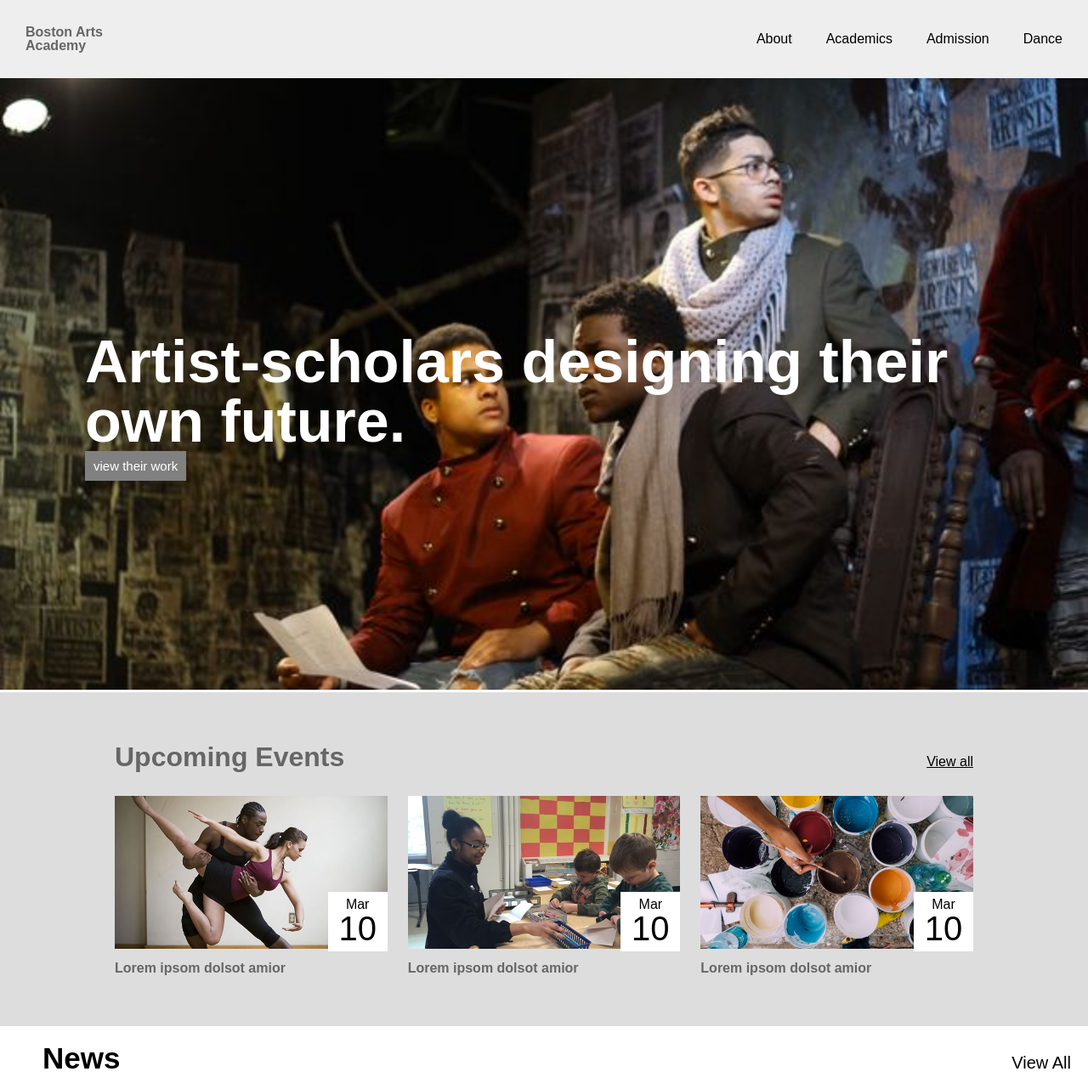
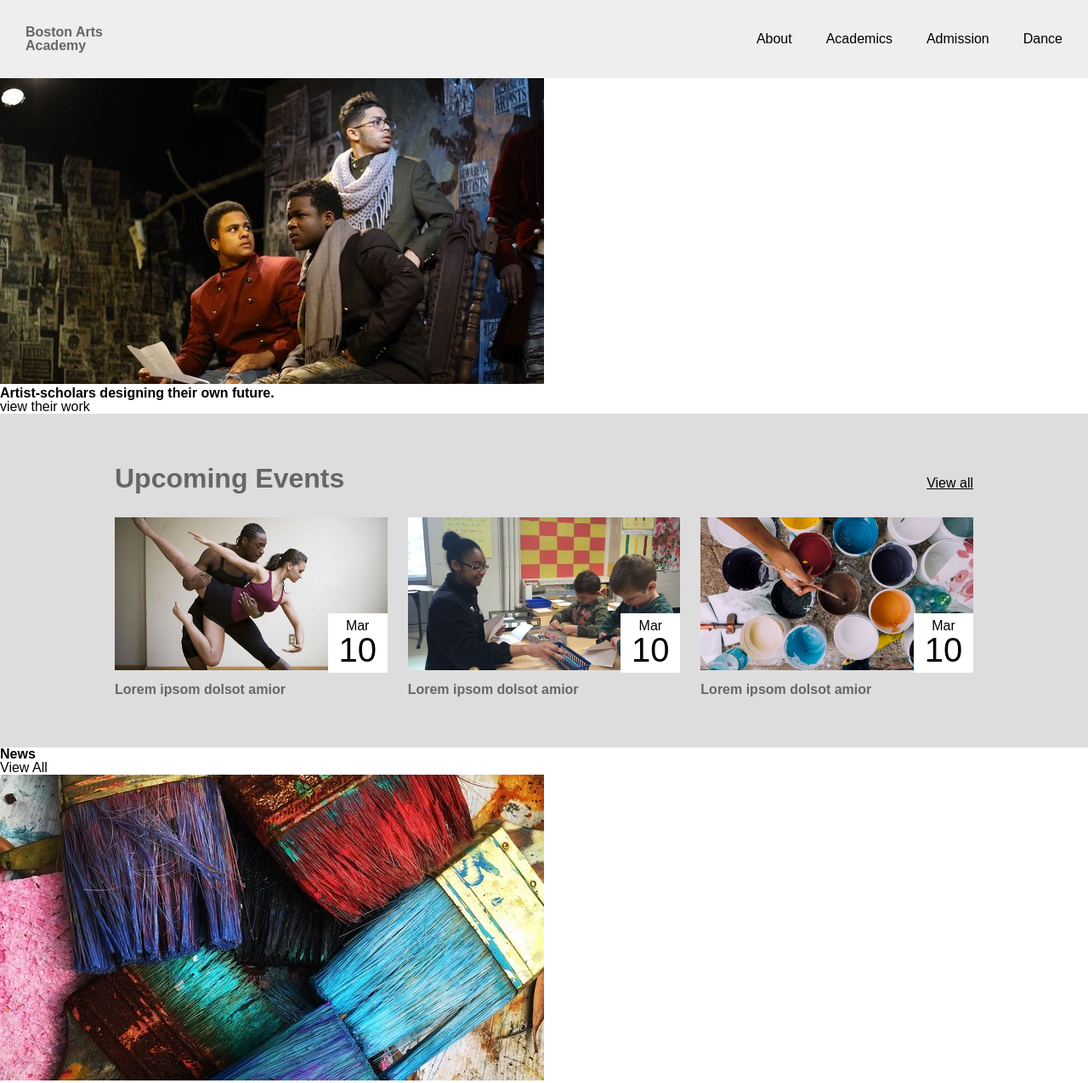
Before and after one commit to Artists-for-Humanity/BAA-prototype, a PHP site: page / in a window 1280 px wide. Shown: the top 1275 px of the page at 85% size. Run offline with PHP 8.4, Linux system fonts and the light colour scheme; style sheets or scripts are compiled from the project's sources.

Commit message:
Add SCSS compiling to Example folder (#27)
* Integrate SCSS into example page

* Add short description for Koala

* Few more adjustments

```diff
--- /dev/null
+++ b/site/example/styles.scss
@@ -0,0 +1,20 @@
+@import "./styles/_variables";
+@import "./styles/_nav";
+@import "./styles/_hero";
+@import "./styles/three-up-item";
+
+.page-section {
+  background-color: #DDDDDD;
+  padding: 60px 135px;
+  max-width: 1440px;
+  margin-left: auto;
+  margin-right: auto;
+
+  @media (max-width: $tabletWidth) {
+    padding: 45px 30px;
+  }
+
+  @media (max-width: $mobileWidth) {
+    padding: 30px 20px;
+  }
+}
--- /dev/null
+++ b/site/example/styles/_hero.scss
@@ -0,0 +1,35 @@
+.hero {
+  position: relative;
+  max-width: 1440px;
+  margin-left: auto;
+  margin-right: auto;
+}
+
+.hero-image img {
+  width: 100%;
+  vertical-align: top;
+}
+
+.hero-text {
+  position: absolute;
+  top: 0;
+  right: 0;
+  bottom: 0;
+  left: 0;
+  display: flex;
+  align-items: center;
+  padding: 100px 50px 50px;
+
+  @media (max-width: $mobileWidth) {
+    padding: 25px;
+  }
+}
+
+.hero-title {
+  color: white;
+  font-size: 90px;
+
+  @media (max-width: $mobileWidth) {
+    font-size: 48px;
+  }
+}
--- /dev/null
+++ b/site/example/styles/_nav.scss
@@ -0,0 +1,81 @@
+.nav {
+  display: flex;
+  justify-content: space-between;
+  align-items: center;
+  padding: 30px;
+  background-color: #EEEEEE;
+
+  @media (max-width: $mobileWidth) {
+    padding: 20px;
+  }
+}
+
+.nav-logo {
+  font-weight: 700;
+  color: #666666;
+}
+
+.nav-logo a {
+  color: inherit; /* by default links are blue. this makes the link take on the color of it's parent so it will be #666666 */
+  text-decoration: none; /* this removes the underline from the link */
+}
+
+.nav-items {
+  display: flex;
+
+  @media (max-width: $mobileWidth) {
+    display: none;
+  }
+}
+
+.nav-item {
+  color: inherit;
+  text-decoration: none;
+}
+
+/* this means put this CSS on any .nav-item that has a .nav-item before it */
+/* so, the first .nav-item doesn't get this since it doesn't have one before it */
+/* and the rest will get this since they all have a .nav-item before them */
+.nav-item + .nav-item {
+  margin-left: 40px;
+}
+
+@media (min-width: $mobileWidth) {
+  .nav-open-button {
+      display: none;
+  }
+}
+
+.mobile-menu {
+  position: fixed;
+  top: 0;
+  left: 0;
+  right: 0;
+  bottom: 0;
+  z-index: 10;
+  background-color: white;
+  padding: 20px;
+}
+
+.mobile-menu[data-state="closed"] {
+  display: none;
+
+  @media (min-width: $mobileWidth) {
+    display: none;
+  }
+}
+
+.mobile-menu-bar {
+  display: flex;
+  justify-content: flex-end;
+}
+
+.mobile-menu-items {
+  display: flex;
+  flex-direction: column;
+}
+
+.mobile-menu-item {
+  font-size: 24px;
+  margin: 10px 0;
+}
--- /dev/null
+++ b/site/example/styles/_three-up-item.scss
@@ -0,0 +1,62 @@
+.three-up-grid-title {
+  font-size: 32px;
+  font-weight: 700;
+  color: #666666;
+
+  @media (max-width: $mobileWidth) {
+    font-size: 24px;
+  }
+}
+
+.three-up-grid-title-bar {
+  display: flex;
+  justify-content: space-between;
+  align-items: baseline; /* this aligns the title and the cta text on the bottom */
+  margin-bottom: 30px;
+}
+
+.three-up-grid-cta {
+  text-decoration: underline;
+}
+
+.three-up-grid-items {
+  display: grid;
+  grid-template-columns: repeat(3, 1fr);
+  gap: 24px;
+
+  @media (max-width: $mobileWidth) {
+    grid-template-columns: repeat(1, 1fr);
+  }
+}
+
+.grid-item-image {
+  position: relative;
+}
+
+.grid-item-title {
+  font-size: 16px;
+  font-weight: 700;
+  color: #666666;
+  margin-top: 12px;
+}
+
+.grid-item-date {
+  position: absolute;
+  right: 0;
+  bottom: 0;
+  width: 70px;
+  height: 70px;
+  background-color: #FFFFFF;
+  display: flex;
+  flex-direction: column;
+  align-items: center;
+  justify-content: center;
+}
+
+.grid-item-date .month {
+  font-size: 16px;
+}
+
+.grid-item-date .day {
+  font-size: 40px;
+}
--- /dev/null
+++ b/site/example/styles/_variables.scss
@@ -0,0 +1,2 @@
+$mobileWidth: 600px;
+$tabletWidth: 900px;
```
Also changed, not shown: site/example/styles.css (+35 -34 lines), README.md, 1 other file.
